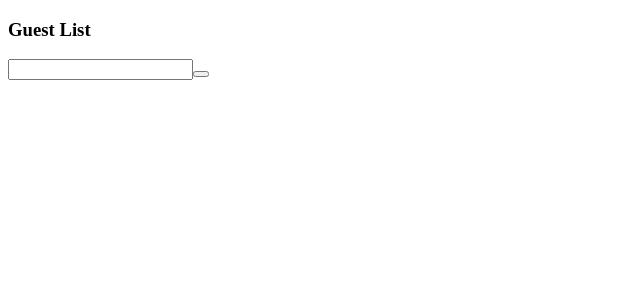
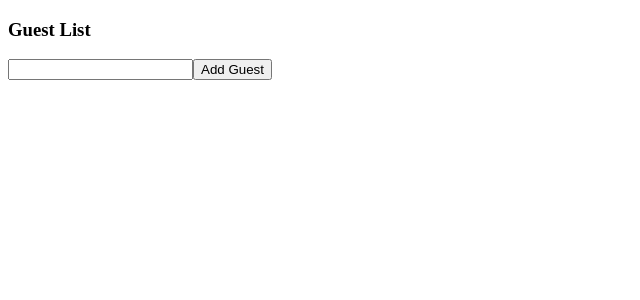
Before and after one commit to mairitikk/project_typescript, a React (Create React App) app in the folder rts/: page / in a window 1280 px wide. Shown: the top 300 px of the page, without its empty margins (0-640 px from the left). Built offline with nearby package versions, Linux system fonts and the light colour scheme.

Commit message:
add useState

```diff
--- a/rts/src/state/GuestList.tsx
+++ b/rts/src/state/GuestList.tsx
@@ -1,8 +1,13 @@
+import { useState } from "react";
+
+
 const GuestList: React.FC = () => {
+const [name, setName] = useState('');
+
     return <div>
        <h3>Guest List</h3>
-       <input type="text" />
-       <button></button>
+       <input type="text" value={name} onChange={(e) => setName(e.target.value)}  />
+       <button> Add Guest</button>
 
         </div>
 }
```
